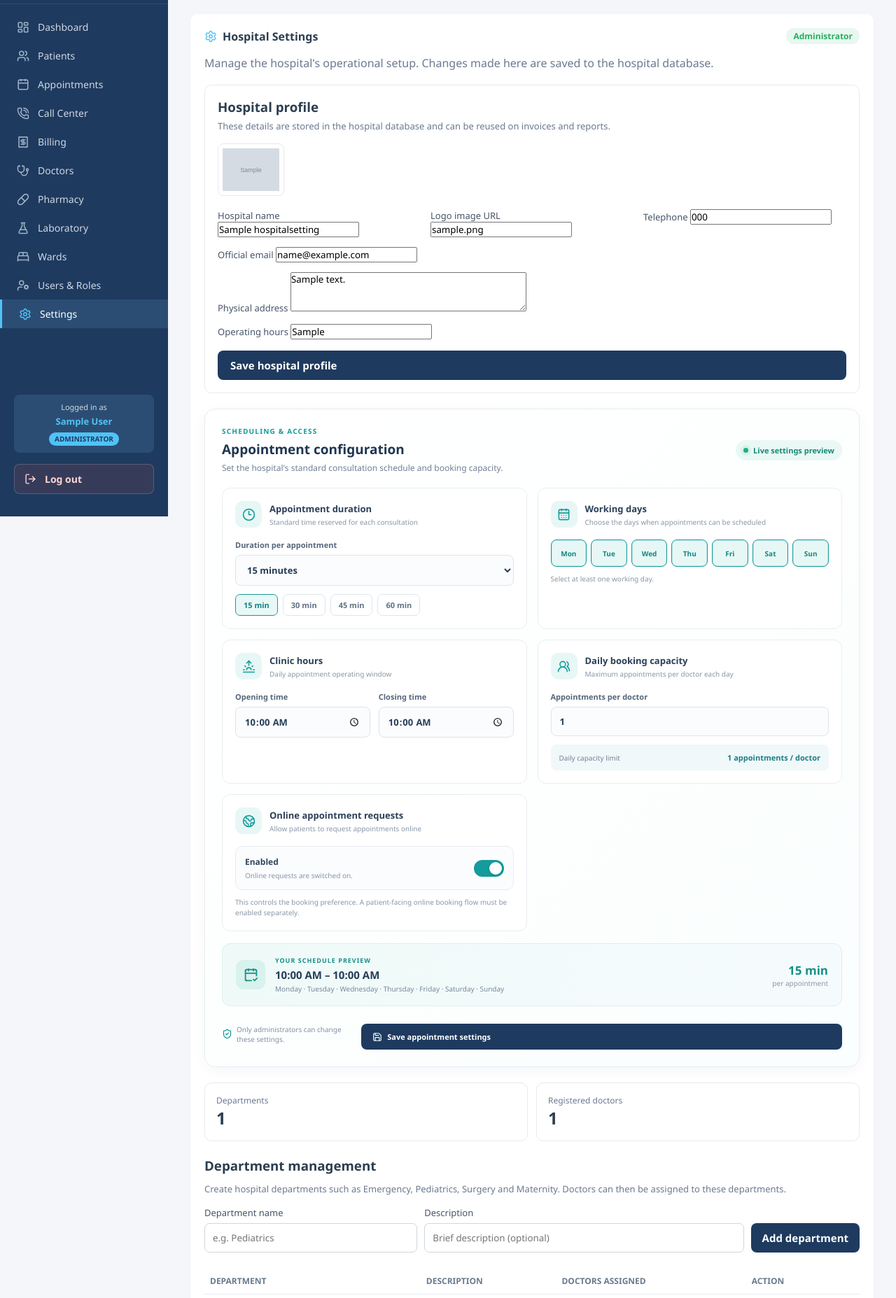
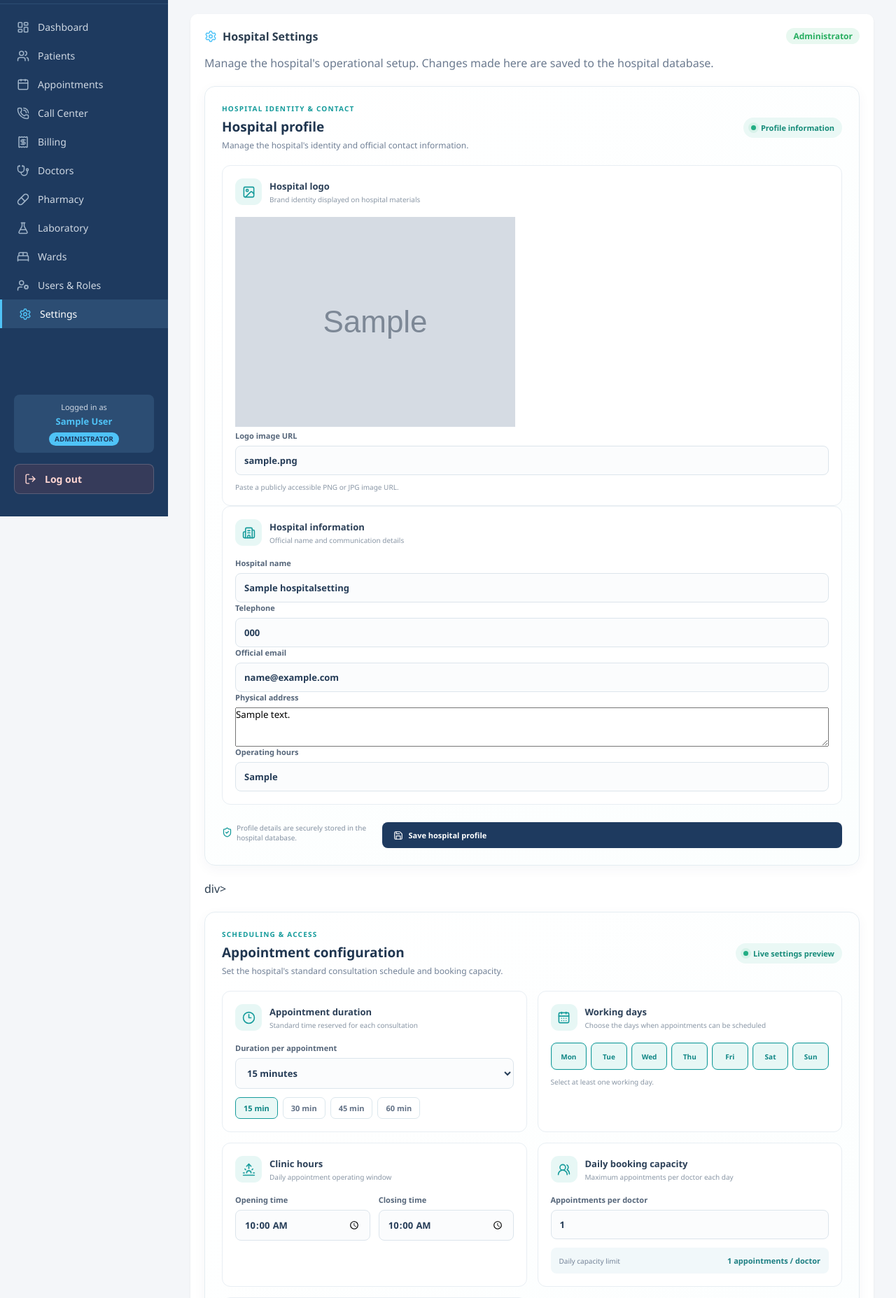
Before and after one commit to bulasio3/Projects, a Django app: page /settings/ in a window 1280 px wide. Shown: the part 62-1917 px from the top of the page at 70% size. Run offline with Django 5.2, Linux system fonts and the light colour scheme; a user stored in the database is signed in; tables that the repository leaves empty hold one stand-in row (values such as "Sample post"); grey boxes marked "Sample" are stand-in pictures.

Commit message:
Redesign hospital profile to match appointment settings

```diff
--- a/HMS/templates/settings/index.html
+++ b/HMS/templates/settings/index.html
@@ -36,45 +36,78 @@
     <span class="pill green">Administrator</span>
   </div>
   <p style="color:#6b7a8f;margin:0 0 20px;">Manage the hospital's operational setup. Changes made here are saved to the hospital database.</p>
-  <div style="border:1px solid #e5eaf0;border-radius:10px;padding:18px;margin-bottom:22px;">
-    <h3 style="margin:0 0 6px;">Hospital profile</h3>
-    <p style="color:#6b7a8f;font-size:13px;margin:0 0 16px;">These details are stored in the hospital database and can be reused on invoices and reports.</p>
-    {% if profile.logo_url %}
-    <div style="margin-bottom:14px;"><img src="{{ profile.logo_url }}" alt="Hospital logo" style="max-width:150px;max-height:75px;object-fit:contain;border:1px solid #e5eaf0;border-radius:8px;padding:6px;"></div>
-    {% endif %}
-    <form method="post">
+  <section class="appointment-config-section hospital-profile-section" id="hospital-profile-section">
+    <div class="appointment-config-heading">
+      <div>
+        <span class="panel-kicker">HOSPITAL IDENTITY & CONTACT</span>
+        <h3>Hospital profile</h3>
+        <p>Manage the hospital's identity and official contact information.</p>
+      </div>
+      <span class="config-live-pill"><span></span> Profile information</span>
+    </div>
+
+    <form method="post" id="hospital-profile-form">
       {% csrf_token %}
       <input type="hidden" name="action" value="save_profile">
-      <div style="display:grid;grid-template-columns:repeat(auto-fit,minmax(220px,1fr));gap:14px;">
-        <label style="font-size:13px;color:#465568;">Hospital name
+
+      <div class="hospital-profile-layout">
+        <div class="config-card hospital-logo-card">
+          <div class="config-card-title">
+            <span class="config-icon"><i data-lucide="image"></i></span>
+            <div><strong>Hospital logo</strong><small>Brand identity displayed on hospital materials</small></div>
+          </div>
+          <div class="hospital-logo-preview" id="hospital-logo-preview">
+            {% if profile.logo_url %}
+              <img src="{{ profile.logo_url }}" alt="Hospital logo" id="hospital-logo-image">
+            {% else %}
+              <span class="hospital-logo-placeholder"><i data-lucide="hospital"></i><small>Logo preview</small></span>
+            {% endif %}
+          </div>
+          <label class="config-field">Logo image URL
+            {{ profile_form.logo_url }}
+          </label>
+          {% for error in profile_form.logo_url.errors %}<small class="config-error">{{ error }}</small>{% endfor %}
+          <small class="config-hint">Paste a publicly accessible PNG or JPG image URL.</small>
+        </div>
+
+        <div class="config-card hospital-details-card">
+          <div class="config-card-title">
+            <span class="config-icon"><i data-lucide="building-2"></i></span>
+            <div><strong>Hospital information</strong><small>Official name and communication details</small></div>
+          </div>
+          <div class="hospital-profile-fields">
+            <label class="config-field hospital-field-wide">Hospital name
               {{ profile_form.hospital_name }}
-          {% for error in profile_form.hospital_name.errors %}<small style="color:#b42318;">{{ error }}</small>{% endfor %}
+              {% for error in profile_form.hospital_name.errors %}<small class="config-error">{{ error }}</small>{% endfor %}
             </label>
-        <label style="font-size:13px;color:#465568;">Logo image URL
-          {{ profile_form.logo_url }}
-          {% for error in profile_form.logo_url.errors %}<small style="color:#b42318;">{{ error }}</small>{% endfor %}
+            <label class="config-field">Telephone
+              {{ profile_form.telephone }}
+              {% for error in profile_form.telephone.errors %}<small class="config-error">{{ error }}</small>{% endfor %}
             </label>
-        <label style="font-size:13px;color:#465568;">Telephone
-          {{ profile_form.telephone }}
-          {% for error in profile_form.telephone.errors %}<small style="color:#b42318;">{{ error }}</small>{% endfor %}
+            <label class="config-field">Official email
+              {{ profile_form.email }}
+              {% for error in profile_form.email.errors %}<small class="config-error">{{ error }}</small>{% endfor %}
             </label>
-        <label style="font-size:13px;color:#465568;">Official email
-          {{ profile_form.email }}
-          {% for error in profile_form.email.errors %}<small style="color:#b42318;">{{ error }}</small>{% endfor %}
+            <label class="config-field hospital-field-wide">Physical address
+              {{ profile_form.address }}
+              {% for error in profile_form.address.errors %}<small class="config-error">{{ error }}</small>{% endfor %}
             </label>
-        <label style="font-size:13px;color:#465568;grid-column:1/-1;">Physical address
-          {{ profile_form.address }}
-          {% for error in profile_form.address.errors %}<small style="color:#b42318;">{{ error }}</small>{% endfor %}
-        </label>
-        <label style="font-size:13px;color:#465568;grid-column:1/-1;">Operating hours
+            <label class="config-field hospital-field-wide">Operating hours
               {{ profile_form.operating_hours }}
-          {% for error in profile_form.operating_hours.errors %}<small style="color:#b42318;">{{ error }}</small>{% endfor %}
+              {% for error in profile_form.operating_hours.errors %}<small class="config-error">{{ error }}</small>{% endfor %}
             </label>
           </div>
-      {% if profile_form.non_field_errors %}<div style="color:#b42318;margin-top:10px;">{{ profile_form.non_field_errors }}</div>{% endif %}
-      <button type="submit" class="btn-sm btn-primary" style="padding:11px 18px;margin-top:16px;">Save hospital profile</button>
+        </div>
+      </div>
+
+      {% if profile_form.non_field_errors %}<div class="config-error">{{ profile_form.non_field_errors }}</div>{% endif %}
+      <div class="config-actions hospital-profile-actions">
+        <span><i data-lucide="shield-check"></i> Profile details are securely stored in the hospital database.</span>
+        <button type="submit" class="btn-sm btn-primary"><i data-lucide="save"></i> Save hospital profile</button>
+      </div>
     </form>
-  </div>
+  </section>
+div>
   <section class="appointment-config-section" id="appointment-config-section">
     <div class="appointment-config-heading">
       <div>
```
Lines whose indentation alone changed are shown as unchanged.
